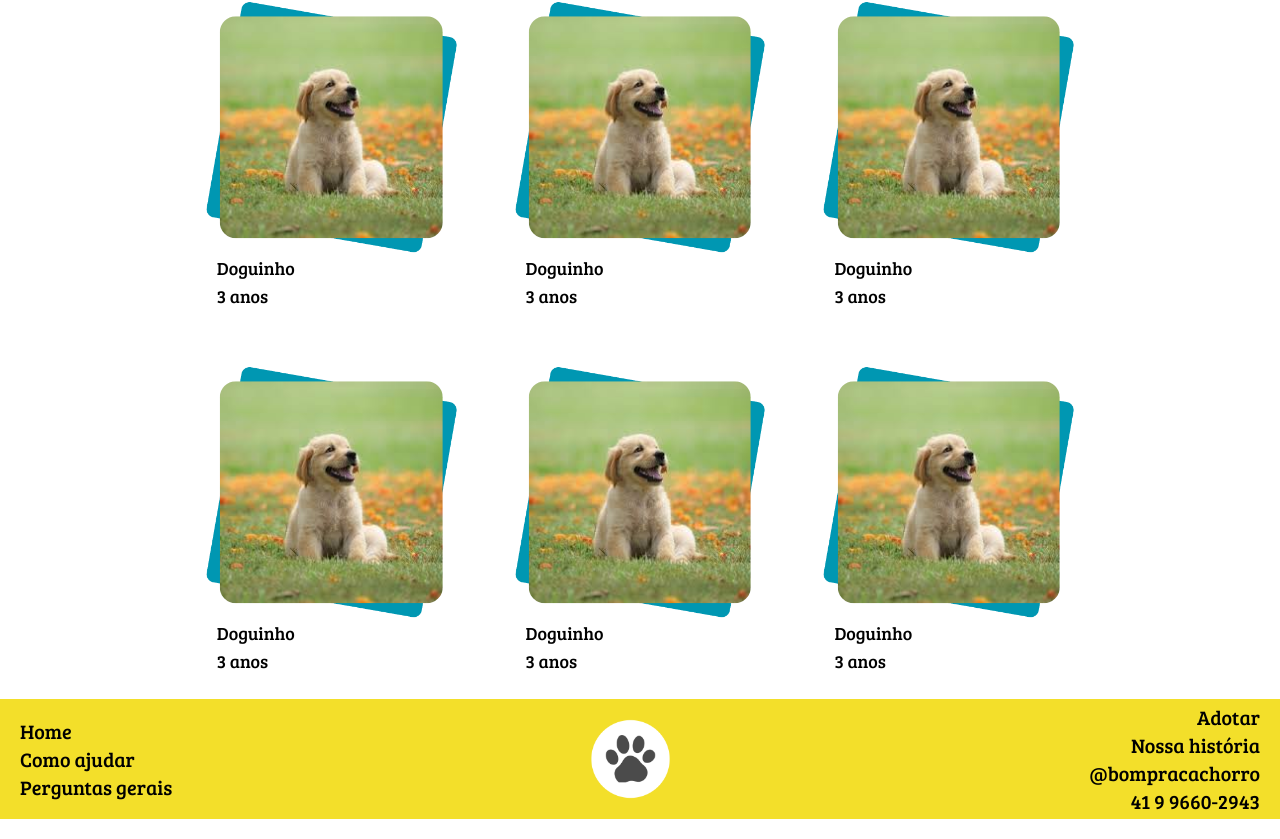
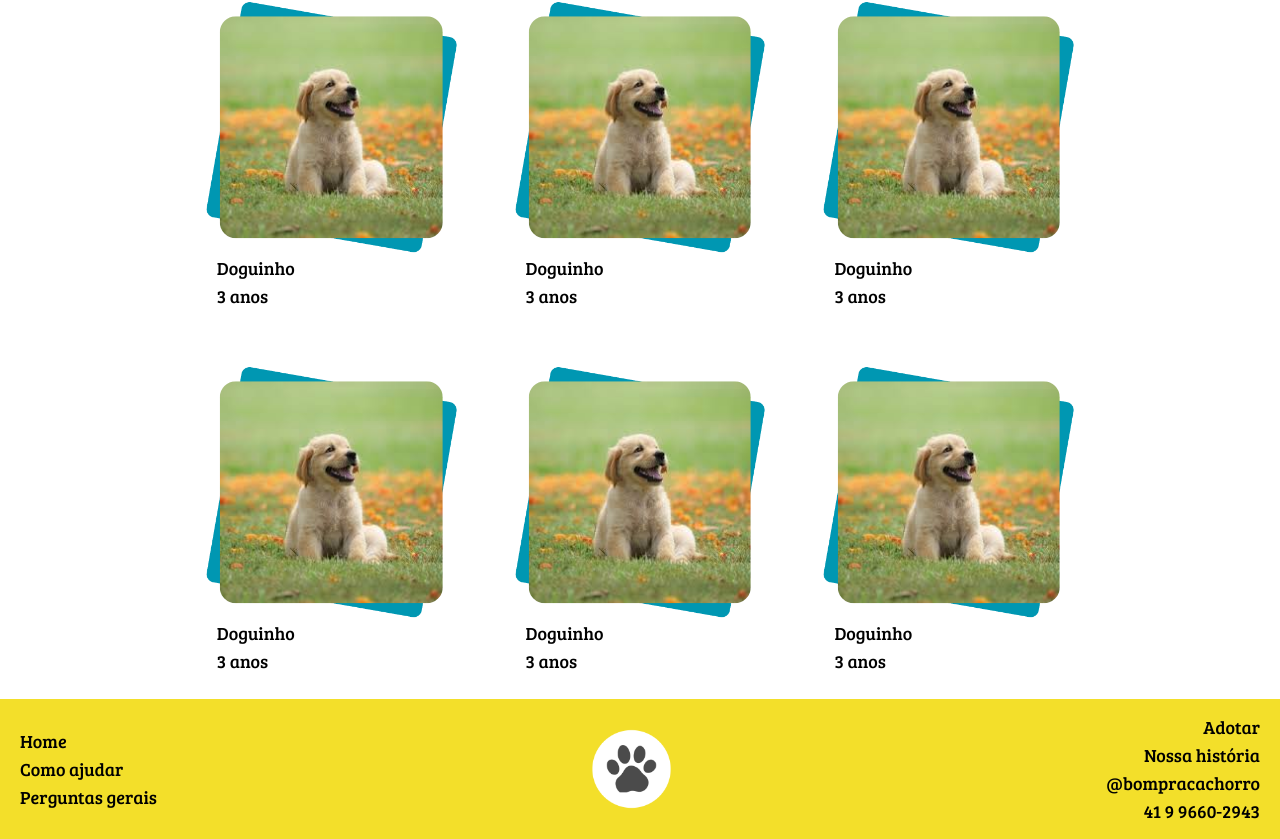
Before and after one commit to DevJoyJoy/Bom-Pra-Cachorro, a React (Vite) app in the folder Front-end/: page /Pets in a window 1280 px wide. Shown: the part 167-1006 px from the top of the page. Built offline with nearby package versions, Linux system fonts and the light colour scheme.

Commit message:
FIX: melhorando responsividade do footer

```diff
--- a/Front-end/src/components/footer.jsx
+++ b/Front-end/src/components/footer.jsx
@@ -5,8 +5,8 @@ export const Footer = () => {
 
     return(
         <>
-            <div className="bg-[#f3df2a] w-full h-30 flex items-center justify-between p-5">
-                <section className="text-gray text-sm md:text-xl flex flex-col">
+            <div className="bg-[#f3df2a] w-full h-30 md:h-35 flex items-center justify-between p-5">
+                <section className="text-gray text-sm md:text-lg lg:text-md flex flex-col">
                     <button onClick={() => navigate('/')} className="self-start cursor-pointer">Home</button>
                     <button onClick={() => navigate('/Help')} className="self-start cursor-pointer">Como ajudar</button>
                     <button onClick={() => navigate('/WhoWeAre')} className="self-start cursor-pointer">Perguntas gerais</button>
@@ -17,7 +17,7 @@ export const Footer = () => {
                 </button>
 
 
-                <section className="text-gray text-sm md:text-xl flex flex-col items-end text-right">
+                <section className="text-gray text-sm md:text-lg lg:text-md flex flex-col items-end text-right">
                     <button onClick={() => navigate('/Pets')} className="cursor-pointer">Adotar</button>
                     <button onClick={() => navigate('/WhoWeAre')} className="cursor-pointer">Nossa história</button>
                     <a href="https://www.instagram.com/papelbompracachorro?utm_source=ig_web_button_share_sheet&igsh=ZDNlZDc0MzIxNw==" target="_blank" className="cursor-pointer">@bompracachorro</a>
```
